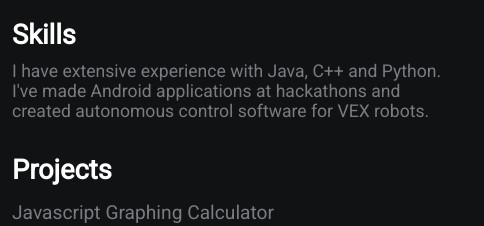
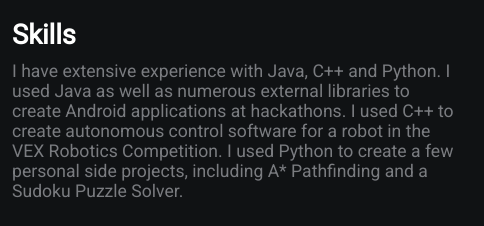
Before and after one commit to vinodhn/vinodhn.github.io, a plain HTML site: page index.html in a window 1280 px wide. Shown: the part 318-544 px from the top of the page, 628-1112 px from the left. Drawn offline with Linux system fonts and the light colour scheme.

Commit message:
Finish skills message

```diff
--- a/index.html
+++ b/index.html
@@ -21,7 +21,7 @@
             <h2>About</h2>
             <p>Hi! I'm Vinodh and I'm from the California Bay Area. I'm a Computer Science student at Arizona State University and am in Barrett, The Honors College. I am hard-working, persistant, curious and love technology.</p>
             <h2>Skills</h2>
-            <p>I have extensive experience with Java, C++ and Python. I've made Android applications at hackathons and created autonomous control software for VEX robots.</p>
+            <p>I have extensive experience with Java, C++ and Python. I used Java as well as numerous external libraries to create Android applications at hackathons. I used C++ to create autonomous control software for a robot in the VEX Robotics Competition. I used Python to create a few personal side projects, including A* Pathfinding and a Sudoku Puzzle Solver.</p>
             <h2>Projects</h2>
             <a href="https://github.com/vinodhn/AP-Calculus-BC-Graphing-Calculator">Javascript Graphing Calculator</a>
             <a href="https://vinodhn.github.io/projects/graphingcalc/calculator.html">(Try the calculator here)</a>
```
